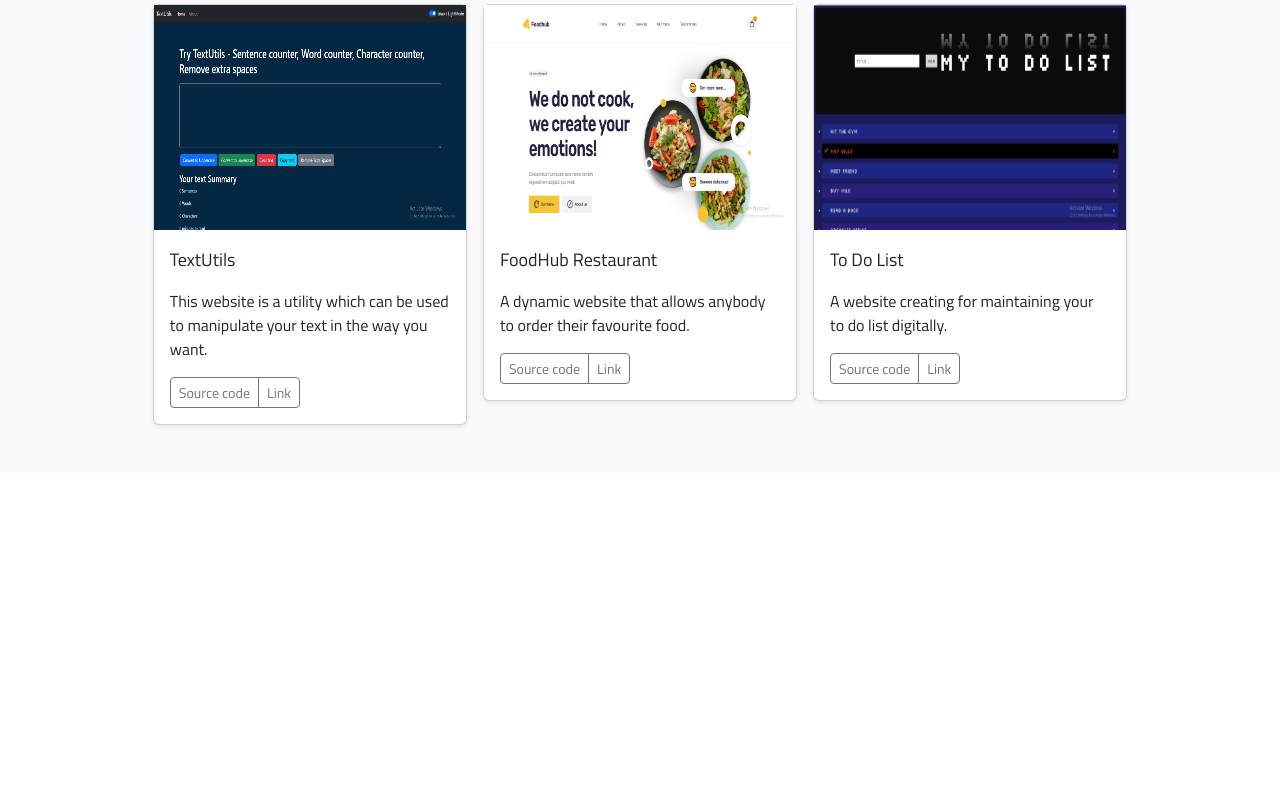
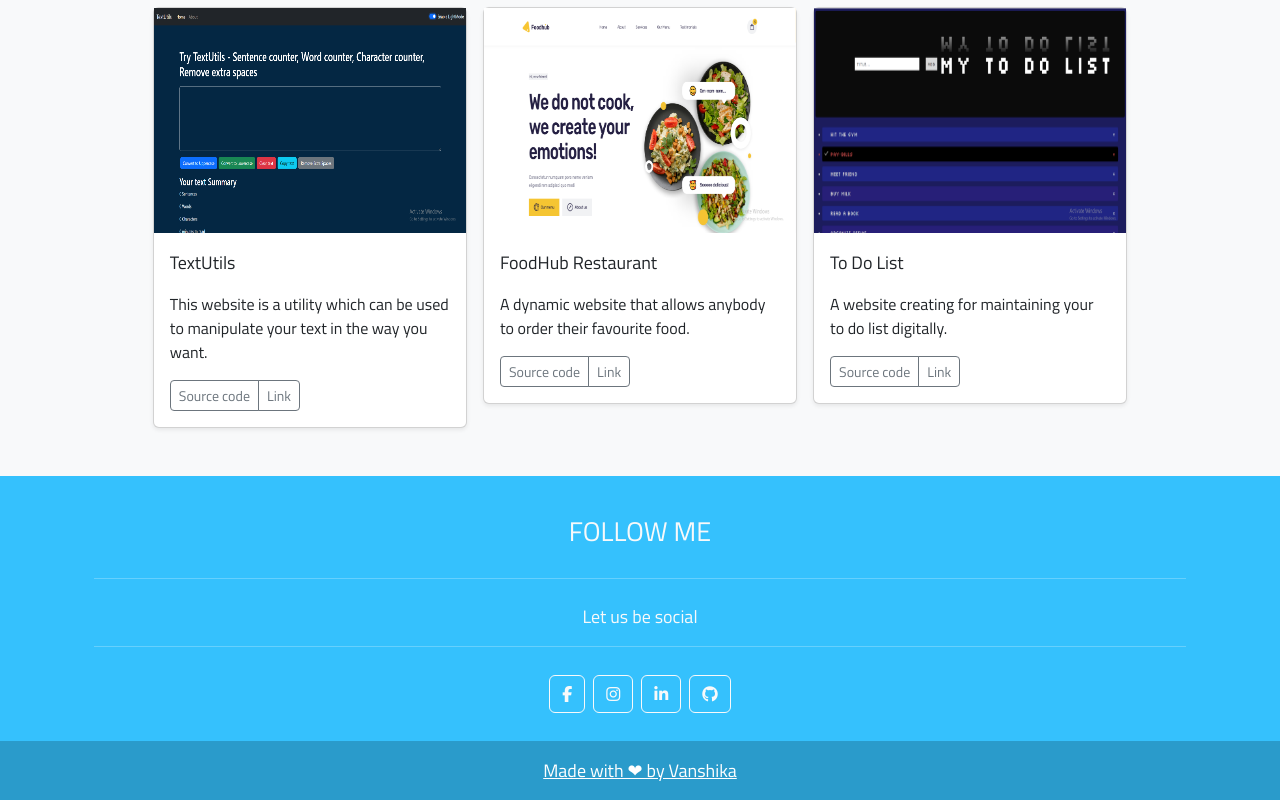
Before and after one commit to Vanshika61/My-Portfolio, a React (Create React App) app: page / in a window 1280 px wide. Shown: the part 1581-2381 px from the top of the page. Before the commit the page ends 2054 px from the top, so only its background shows below. Built offline with nearby package versions, Linux system fonts and the light colour scheme; a web font is replaced by a local one.

Commit message:
adding footer

```diff
--- a/public/index.html
+++ b/public/index.html
@@ -10,39 +10,19 @@
       content="This is My personal Portfolio website by visiting this website you can know more about me"
     />
     <link rel="apple-touch-icon" href="%PUBLIC_URL%/favicon-16x16.png" />
-    <!--
-      manifest.json provides metadata used when your web app is installed on a
-      user's mobile device or desktop. See https://developers.google.com/web/fundamentals/web-app-manifest/
-    -->
+
     <link rel="manifest" href="%PUBLIC_URL%/manifest.json" />
-    <!--
-      Notice the use of %PUBLIC_URL% in the tags above.
-      It will be replaced with the URL of the `public` folder during the build.
-      Only files inside the `public` folder can be referenced from the HTML.
-
-      Unlike "/favicon.ico" or "favicon.ico", "%PUBLIC_URL%/favicon.ico" will
-      work correctly both with client-side routing and a non-root public URL.
-      Learn how to configure a non-root public URL by running `npm run build`.
-    -->
 
     <link href="https://fonts.googleapis.com/css2?family=Poppins:ital,wght@1,300;1,400&family=Source+Code+Pro&family=Tilt+Neon&family=Titillium+Web&display=swap" rel="stylesheet">
 
     <link href="https://cdn.jsdelivr.net/npm/bootstrap@5.2.2/dist/css/bootstrap.min.css" rel="stylesheet" integrity="sha384-Zenh87qX5JnK2Jl0vWa8Ck2rdkQ2Bzep5IDxbcnCeuOxjzrPF/et3URy9Bv1WTRi" crossorigin="anonymous" />
+
+    <script src="https://kit.fontawesome.com/aa05dadff6.js" crossorigin="anonymous"></script>
     <title>Vanshika Agrawal | Portfolio</title>
   </head>
   <body>
     <noscript>You need to enable JavaScript to run this app.</noscript>
     <div id="root"></div>
-    <!--
-      This HTML file is a template.
-      If you open it directly in the browser, you will see an empty page.
-
-      You can add webfonts, meta tags, or analytics to this file.
-      The build step will place the bundled scripts into the <body> tag.
-
-      To begin the development, run `npm start` or `yarn start`.
-      To create a production bundle, use `npm run build` or `yarn build`.
-    -->
     <script
       src="https://cdn.jsdelivr.net/npm/bootstrap@5.2.2/dist/js/bootstrap.bundle.min.js"
       integrity="sha384-OERcA2EqjJCMA+/3y+gxIOqMEjwtxJY7qPCqsdltbNJuaOe923+mo//f6V8Qbsw3"
--- a/src/App.css
+++ b/src/App.css
@@ -131,7 +131,8 @@
 }
 
 #skills_section .icons img{
-  height: 160px;
+  width: 220px;
+  /* height: 160px; */
   padding: 3% 5%;
   margin: 2% 1%;
 }
@@ -166,3 +167,26 @@
   transform: scale(1.05);
   z-index: 1;
 }
+
+  /* ############################################################################### */
+/* footer section design  */
+
+.footer1{
+  background-color: #0db5fdd4;;
+  color: black;
+}
+
+.footer2{
+  background-color: rgba(0, 0, 0, 0.2);
+  /* background-color: #00b0fb; */
+}
+
+.font{
+  font-size: 27px;
+  /* font-weight: 600; */
+  padding: 1%;
+}
+
+.font1{
+  font-size: large;
+}
--- a/src/App.js
+++ b/src/App.js
@@ -6,6 +6,7 @@
 import Navbar from './components/Navbar';
 import Skills from './components/Skills';
 import Project from './components/Project';
+import Footer from './components/Footer';
 
 function App() {
   return (
@@ -14,6 +15,7 @@
       <Hero/>
       <Skills/>
       <Project projectName1='TextUtils' projectName2='FoodHub Restaurant' projectName3='To Do List'/>
+      <Footer/>
     </>
   );
 }
--- /dev/null
+++ b/src/components/Footer.js
@@ -0,0 +1,73 @@
+import React from "react";
+
+export default function Footer() {
+  return (
+    <div id="footer">
+      <div>
+        <footer
+          className="text-center text-lg-start text-light footer1"
+        //   style="background-color: #3e4551"
+        >
+          <div className="container p-4 pb-0">
+            <section className="">
+              <div className="row d-flex justify-content-center align-items-centerd font">FOLLOW ME</div>
+            </section>
+
+            <hr className="mb-4" />
+
+            <section className="">
+              <p className="d-flex justify-content-center align-items-center">
+                <span className="font1">Let us be social</span>
+              </p>
+            </section>
+
+            <hr className="mb-4" />
+
+            <section className="mb-4 text-center">
+              <a
+                className="btn btn-outline-light btn-floating m-1"
+                href="https://www.facebook.com/profile.php?id=100069630622892"
+                role="button"
+              >
+                <i className="fab fa-facebook-f"></i>
+              </a>
+
+              <a
+                className="btn btn-outline-light btn-floating m-1"
+                href="https://www.instagram.com/itz_vanshika__07/"
+                role="button"
+              >
+                <i className="fab fa-instagram"></i>
+              </a>
+
+              <a
+                className="btn btn-outline-light btn-floating m-1"
+                href="https://www.linkedin.com/in/thevanshikaagrawal/"
+                role="button"
+              >
+                <i className="fab fa-linkedin-in"></i>
+              </a>
+
+              <a
+                className="btn btn-outline-light btn-floating m-1"
+                href="https://github.com/Vanshika61"
+                role="button"
+              >
+                <i className="fab fa-github"></i>
+              </a>
+            </section>
+          </div>
+
+          <div
+            className="text-center p-3 footer2"
+            // style="background-color: rgba(0, 0, 0, 0.2)"
+          >
+            <a className="text-white font1" href="#nav_bar">
+              Made with ❤ by Vanshika
+            </a>
+          </div>
+        </footer>
+      </div>
+    </div>
+  );
+}
--- a/src/components/Navbar.js
+++ b/src/components/Navbar.js
@@ -23,7 +23,7 @@
                 <a className="nav-link" href="#projects">Personal Projects</a>
               </li>
               <li className="nav-item">
-                <a className="nav-link" href="#">Socials</a>
+                <a className="nav-link" href="#footer">Socials</a>
               </li>
             </ul>
           </div>
--- a/src/components/Project.js
+++ b/src/components/Project.js
@@ -47,7 +47,7 @@
               <div className="d-flex justify-content-between align-items-center">
                 <div className="btn-group">
                   <button type="button" className="btn btn-sm btn-outline-secondary"><a className="nav-link" href="https://github.com/Vanshika61/To-do-list">Source code</a></button>
-                  <button type="button" className="btn btn-sm btn-outline-secondary"><a className="nav-link" href="#">Link</a></button>
+                  <button type="button" className="btn btn-sm btn-outline-secondary"><a className="nav-link" href="https://github.com/Vanshika61/To-do-list">Link</a></button>
                 </div>
               </div>
             </div>
--- a/src/responsive.css
+++ b/src/responsive.css
@@ -24,14 +24,6 @@
       width: 100%;
       display: block;
     }
-    #about_section {
-      padding: 5% 5%;
-    }
-    .footer1{
-      display: block;
-      padding: 0;
-      padding-right: 57px;
-    }
   }
 
   @media screen and (max-width: 500px) {
@@ -45,20 +37,6 @@
     .hero_container h1 {
       font-size: 90px;
       font-weight: bold;
-    }
-    #p_margin {
-      font-size: 25px;
-      /* font-weight: bold; */
-    }
-    #about_section h2 {
-      font-size: 42px;
-    }
-    .about1 h3 {
-      font-size: 35px;
-    }
-    #icon {
-      width: 400px;
-      height: 400px;
     }
   }
 
@@ -78,14 +56,8 @@
   }
 
   @media screen and (max-width: 765px) {
-    .about2 {
-      display: grid;
-    }
     .home_left {
       text-align: center;
-    }
-    .container.footer_style{
-      max-width: 100%;
     }
   }
 
@@ -95,23 +67,6 @@
     }
   }
 
-  @media screen and (max-width: 500px) {
-    .about1 {
-      text-align: center;
-    }
-  }
-
-  @media screen and (max-width: 845px) {
-    .footer1{
-      padding: 4%;
-    }
-  }
-  @media screen and (max-width: 695px) {
-    .container.footer_style{
-      display: block;
-      text-align: center;
-    }
-  }
   @media screen and (max-width: 335px) {
     .hero_container h1{
       font-size: 2rem;
```
